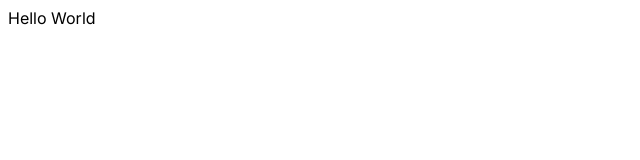
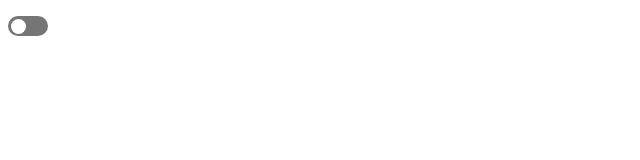
Before and after one commit to ElieB77/dictionary-app, a Next.js app in the folder dictionary-app/: page / in a window 1280 px wide. Shown: the top 160 px of the page, without its empty margins (0-640 px from the left). Built offline with nearby package versions, Linux system fonts and the light colour scheme.

Commit message:
Add ThemeSwitch component.

```diff
--- a/dictionary-app/package.json
+++ b/dictionary-app/package.json
@@ -9,9 +9,10 @@
     "lint": "next lint"
   },
   "dependencies": {
+    "next": "14.0.2",
     "react": "^18",
     "react-dom": "^18",
-    "next": "14.0.2"
+    "sass": "^1.69.5"
   },
   "devDependencies": {
     "typescript": "^5",
--- a/dictionary-app/src/app/(routes)/page.tsx
+++ b/dictionary-app/src/app/(routes)/page.tsx
@@ -1,3 +1,9 @@
+import { ThemeSwitch } from "../_components/atoms/ThemeSwitch";
+
 export default function Home() {
-  return <main>Hello World</main>;
+  return (
+    <main>
+      <ThemeSwitch />
+    </main>
+  );
 }
--- /dev/null
+++ b/dictionary-app/src/app/_components/atoms/ThemeSwitch/index.tsx
@@ -0,0 +1,22 @@
+import "@/app/_styles/components/atoms/_theme-switch.scss";
+
+export const ThemeSwitch = () => {
+  return (
+    <div className="__theme_switch">
+      <div className="__theme_switch_toggle">
+        <input
+          type="checkbox"
+          className="__theme_switch_toggle_checkbox"
+          id="checkbox-theme"
+        />
+        <label
+          className="__theme_switch_toggle_label"
+          htmlFor={"checkbox-theme"}
+        >
+          <span className="__theme_switch_toggle_label_inner" />
+          <span className="__theme_switch_toggle_label_switch" />
+        </label>
+      </div>
+    </div>
+  );
+};
--- /dev/null
+++ b/dictionary-app/src/app/_styles/components/atoms/_theme-switch.scss
@@ -0,0 +1,85 @@
+@use "../../utils/variables" as *;
+
+.__theme_switch {
+  &_toggle {
+    position: relative;
+    width: 40px;
+    display: inline-block;
+    text-align: left;
+    top: 8px;
+
+    &_checkbox {
+      display: none;
+
+      &:checked
+        + .__theme_switch_toggle_label
+        .__theme_switch_toggle_label_inner {
+        margin-left: 0;
+      }
+
+      &:checked
+        + .__theme_switch_toggle_label
+        .__theme_switch_toggle_label_switch {
+        right: 0px;
+      }
+    }
+
+    &_label {
+      display: block;
+      overflow: hidden;
+      cursor: pointer;
+      border: 0 solid $input-color;
+      border-radius: 20px;
+
+      &_inner {
+        display: block;
+        width: 200%;
+        margin-left: -100%;
+        transition: margin 0.3s linear 0.3s;
+
+        &::before,
+        &::after {
+          float: left;
+          width: 50%;
+          height: 20px;
+          padding: 0;
+          line-height: 36px;
+          color: $primary-color;
+          font-weight: bold;
+          box-sizing: border-box;
+        }
+
+        &::before {
+          content: "";
+          padding-left: 10px;
+          background-color: $accent-color;
+          color: $primary-color;
+        }
+
+        &::after {
+          content: "";
+          padding-right: 10px;
+          background-color: $input-color;
+          color: $primary-color;
+          text-align: right;
+        }
+      }
+
+      &_switch {
+        display: block;
+        width: 15px;
+        height: 15px;
+        margin: 2.5px;
+        background: $primary-color;
+        position: absolute;
+        top: 0;
+        bottom: 0;
+        right: 20px;
+        border: 0 solid $input-color;
+        border-radius: 20px;
+        border-radius: 50%;
+        transition: all 0.3s ease-in 0s;
+      }
+    }
+  }
+}
--- a/dictionary-app/src/app/_styles/utils/_variables.scss
+++ b/dictionary-app/src/app/_styles/utils/_variables.scss
@@ -4,6 +4,7 @@ $primary-color: #fff;
 $secondary-color: #050505;
 $primary-text-color: #2d2d2d;
 $accent-color: #a445ed;
+$input-color: #757575;
 $error-color: #ff5252;
 
 $inconsolata-regular: "Incosolata Regular";
```
Also changed, not shown: 1 other file (tests, documents, lock files or other folders).
